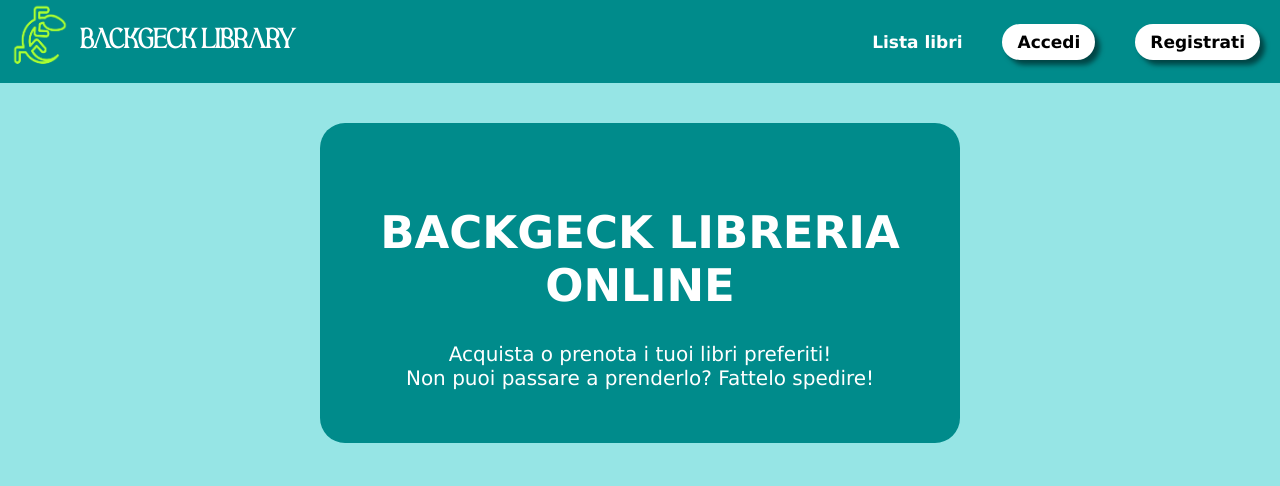
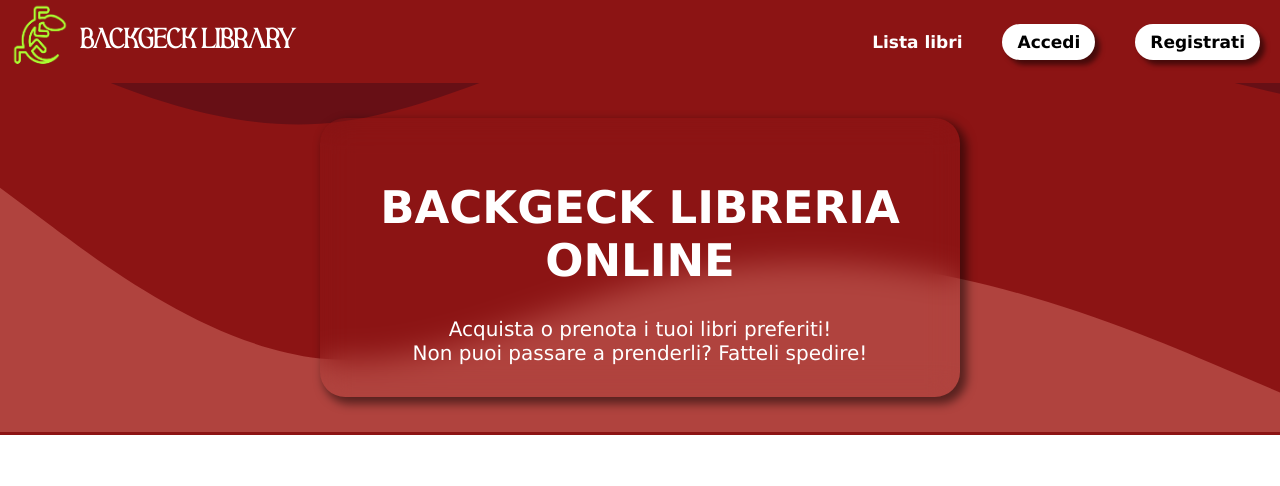
Before and after one commit to elisabetta-s-piccolo/backgeck-project, a plain HTML site: page client/index.html in a window 1280 px wide. Drawn offline with Linux system fonts and the light colour scheme.

Commit message:
cambio colore
fatto

```diff
--- a/client/index.html
+++ b/client/index.html
@@ -22,14 +22,14 @@
                 <li class="btn">Registrati</li>
             </ul>
         </nav>
-        <section>
-            <div>
+        <section class="hero-section">
+            <div class="hero">
                 <span>
                     <h1>BACKGECK LIBRERIA ONLINE</h1>
                 </span>
                 <span>
                     <p>Acquista o prenota i tuoi libri preferiti!</p>
-                    <p>Non puoi passare a prenderlo? Fattelo spedire!</p>
+                    <p>Non puoi passare a prenderli? Fatteli spedire!</p>
                 </span>
             </div>
         </section>
--- a/client/style.css
+++ b/client/style.css
@@ -10,7 +10,7 @@
 }
 
 body {
-    background-color: rgb(150, 229, 229);
+    background-color: rgb(255, 255, 255);
     font-family: 'Lucida Sans', 'Lucida Sans Regular', 'Lucida Grande', 'Lucida Sans Unicode', Geneva, Verdana, sans-serif;
 }
 
@@ -18,7 +18,7 @@ body {
 nav {
     display: flex;
     width: 100vw;
-    background-color: darkcyan;
+    background-color: rgb(140, 20, 20);
     justify-content: space-between;
     align-items: center;
     font-weight: bold;
@@ -49,7 +49,7 @@ nav ul li {
 .btn:hover {
     text-decoration: none;
     cursor: pointer;
-    scale: 1.03;
+    scale: 1.05;
 }
 
 .btn:active {
@@ -82,9 +82,22 @@ nav div h1 {
 }
 
 /*JUMBOTRON*/
+.hero-section {
+    background-image: url(assets/stacked-waves-haikei.svg);
+    background-position: center;
+    background-repeat: no-repeat;
+    background-size: cover;
+    border-bottom: 3px solid rgb(140, 20, 20);
+}
+
+.hero {
+    backdrop-filter: blur(15px);
+    box-shadow: 5px 5px 10px 2px rgba(0, 0, 0, 0.5);
+}
+
 section {
     width: 100vw;
-    height: 50vh;
+    height: 44vh;
     display: flex;
     justify-content: center;
     align-items: center;
@@ -93,7 +106,6 @@ section {
 section div {
     width: 50%;
     height: 80%;
-    background-color: darkcyan;
     border-radius: 25px;
     display: flex;
     justify-content: center;
```
Also changed, not shown: client/assets/stacked-waves-haikei.svg (added).
